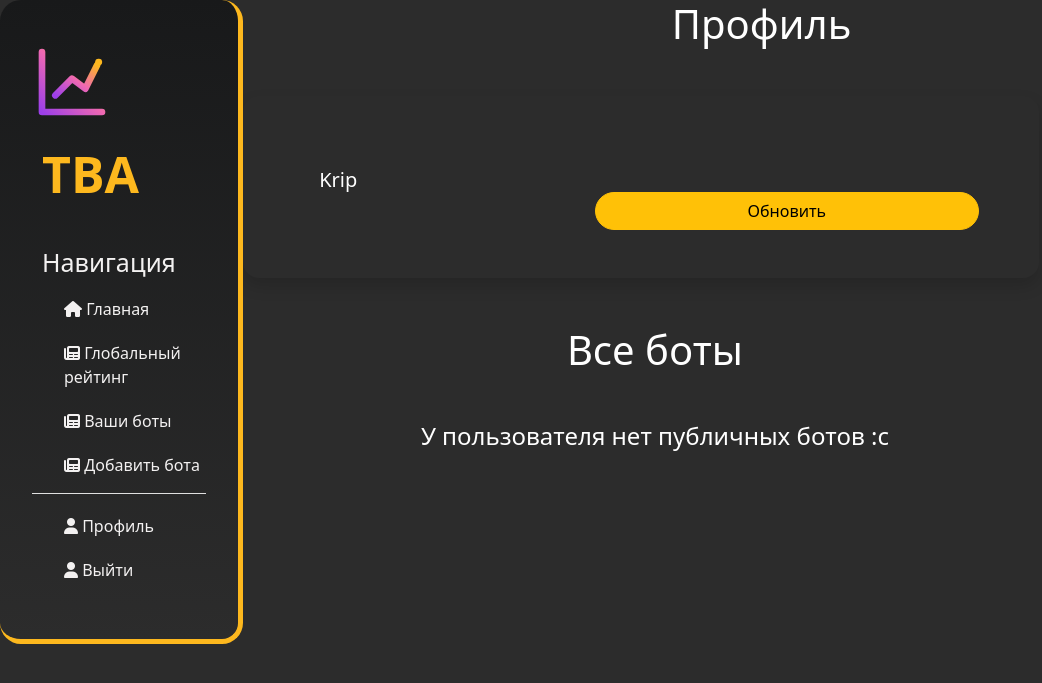
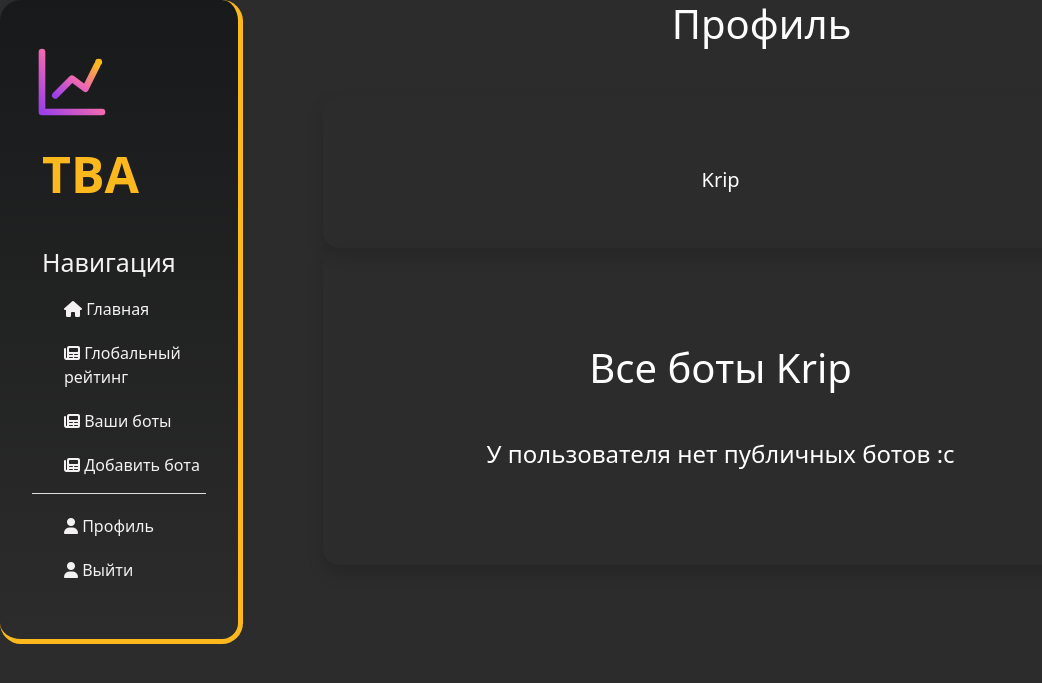
Before and after one commit to ska-19/trading_bots_arena_2, a Django app: page /user/profile/3 in a window 1280 px wide. Shown: the top 683 px of the page, without its empty margins (0-1042 px from the left). Run offline with Django 4.2, Linux system fonts and the light colour scheme; a user stored in the database is signed in; data comes from the database, SQL or seed files in the repository; both versions use the stored data as it was after the commit.

Commit message:
user_profile только для пользователя

```diff
--- a/templates/profile.html
+++ b/templates/profile.html
@@ -18,50 +18,46 @@
 
 
 {% block content %}
-<div class="col-12">
+<div class="col-14">
   <h1 class="text-center text-white">
     Профиль
   </h1>
 
   <div class="container">
     <div class="row mt-5">
-      <div class="shadow col-lg-10 p-5 text-white rounded-4">
+      <div class="shadow col-lg-10 p-5 text-white rounded-4 mx-auto">
         <div class="container">
           <div class="row">
-            <div class="col-sm-4">
+            <div class="col-mx-auto">
 {#              <img class="rounded-circle profileSize" src="{{ user.profile.image.url }}" alt="Аватарка">#}
               <p class="h2 px-3 pt-3 text-white" >{{ user.first_name }} {{ user.last_name }}</p>
-              <p class="h5 px-3" >{{ user.username }} </p>
+              <p class="h5  mx-auto text-center" >{{ user.username }} </p>
 
             </div>
-            <div class="col-sm-1"></div>
-            <div class="col-sm-7">
-              <form action="" method="POST" enctype="multipart/form-data" novalidate> {% csrf_token %}
-                {% for i in p_form %}
-                {{i.label_tag}} {{i}} <small class="text-warning-emphasis" >{{i.errors|striptags}}</small>  <br><br>
-                {% endfor %}
-                {{i_form.as_p}}
-                <br><br>
-                <input type="submit" class="btn btn-warning rounded-5 w-100" value="Обновить">
-              </form>
-            </div>
-          </div>
-        </div>
-
-
       </div>
     </div>
   </div>
 
 
-<div class="col-sm-10  my-5">
-    <h1 class="text-white text-center my-5">
-      Все боты {{ user.first_name }}
-    </h1>
 
-    <h4 class="text-white text-center my-5"> У пользователя нет публичных ботов :c </h4>
+  <div class="container">
+    <div class="row mt-10">
+      <div class="shadow col-lg-10 p-5 text-white rounded-4 mx-auto">
+          <h1 class="text-white text-center my-5"> Все боты {{ user.username }} </h1>
+                  {% if bots %}
+        {% else %}
+            <h4 class="text-white text-center my-5"> У пользователя нет публичных ботов :c </h4>
+        {% endif %}
+  </div>
 
+    </div>
   </div>
-</div>
+</div></div></div>
+
+
+
+
+
+
 
 {% endblock content %}
--- a/user_reg/views.py
+++ b/user_reg/views.py
@@ -1,8 +1,9 @@
 from django.contrib.auth.mixins import LoginRequiredMixin
 from django.contrib.auth.views import LoginView
 from django.http import HttpResponse
-from django.shortcuts import render
+from django.shortcuts import render, redirect
 from django.urls import reverse_lazy
+from django.contrib import messages
 from django.views import View
 from django.views.generic import CreateView, DetailView, ListView
 from django.contrib.auth import logout
@@ -40,8 +41,19 @@ def profile(request, id):
 
 def user_profile(request, id):
     if request.user.is_authenticated:
-        user = User.objects.get(id=id)
-        bots = Bot.objects.filter(user_id=id)
-        return render(request, 'userprofile.html', context={'user': user, 'bots': bots})
+        if id == request.user.id:
+            context = {
+                'user': User.objects.get(id=id),
+                'bots':Bot.objects.filter(user_id=id),
+            }
+            return render(request, 'userprofile.html', context)
+        else:
+            context = {
+                'user': User.objects.get(pk=id),
+            }
+            # except ObjectDoesNotExist:
+            #     messages.warning(request, 'User Does Not Exist')
+            # return redirect('home')
+            return render(request, 'profile.html', context)
     else:
         return HttpResponseRedirect('/user/login/')
```
Also changed, not shown: db.sqlite3.
